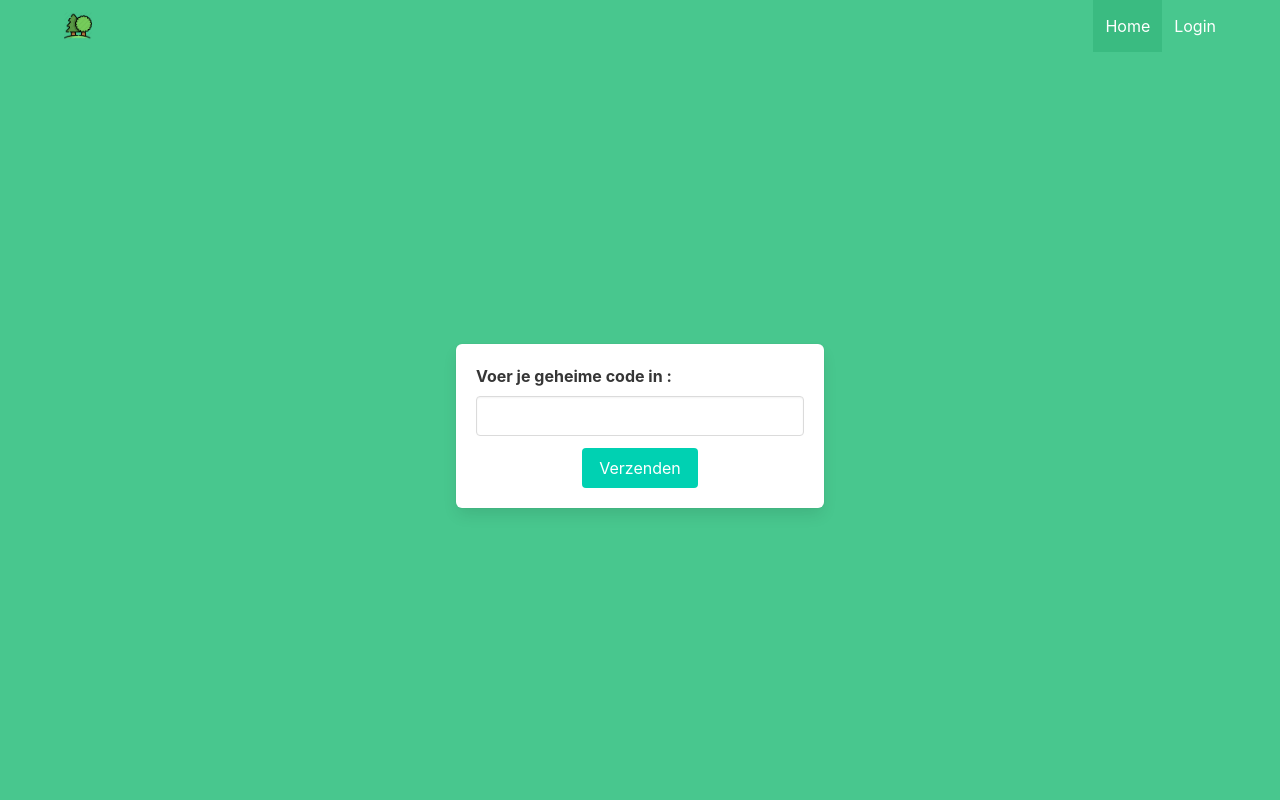
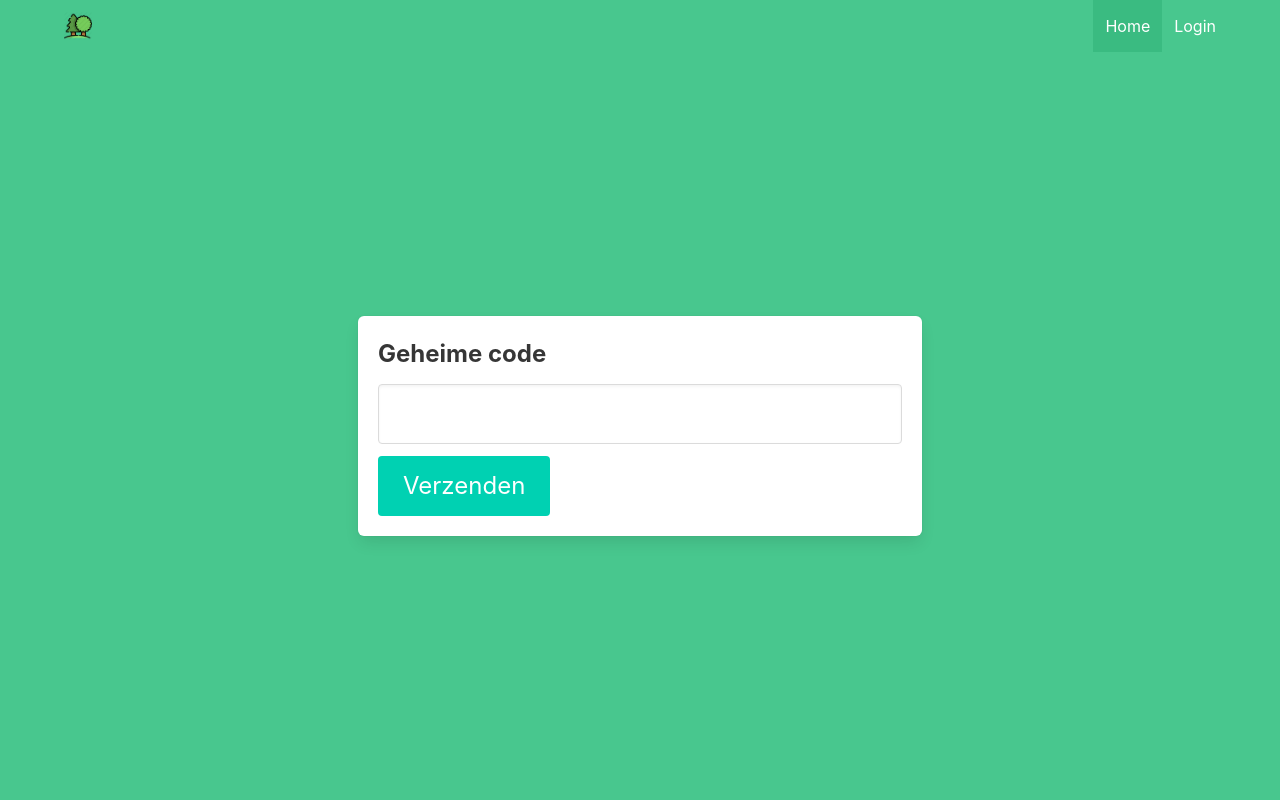
Before and after one commit to binomaiheu/poll-app, a Flask app: page /login in a window 1280 px wide. Run offline with Flask 2, Linux system fonts and the light colour scheme.

Commit message:
small cosmetics

```diff
--- a/poll/templates/login.html
+++ b/poll/templates/login.html
@@ -3,18 +3,18 @@
 {% block content %}
 
 <div class="columns is-centered">
-<div class="column is-one-third">
-<form class="box" method="POST" action="/login">
+<div class="column is-half">
+<form class="box has-text-left" method="POST" action="/login">
     {{ form.csrf_token }}
     <div class="field">
-        <label class="label" style="text-align: left;">Voer je geheime code in :</label>
+        <label class="label is-large" style="text-align: left;">Geheime code</label>
         <div class="control">
-            {{ form.secret_key(class="input") }}
+            {{ form.secret_key(class="input is-large") }}
         </div>
     </div>
     <div class="field">
         <div class="control">
-            {{ form.submit(class="button is-primary")}}
+            {{ form.submit(class="button is-primary is-large")}}
         </div>
     </div>
 
--- a/poll/templates/success.html
+++ b/poll/templates/success.html
@@ -4,7 +4,8 @@
 <div class="box">
   <div class="content is-large">
     <p style="text-align: left;">Bedankt voor je stem !</p>
-    <p style="text-align: left;">Als alle resultaten binnen zijn zal je die hier kunnen raadplegen</p>
+    <p style="text-align: left;">Als alle resultaten binnen zijn zal je die hier kunnen raadplegen.</p>
+    <p style="text-align: left;">Druk op het icoontje linksboven om terug te keren. </p>
   </div>
 </div>
 
```
Also changed, not shown: poll/templates/index.html (+6 -7 lines), poll/templates/base.html (line endings or trailing spaces).
